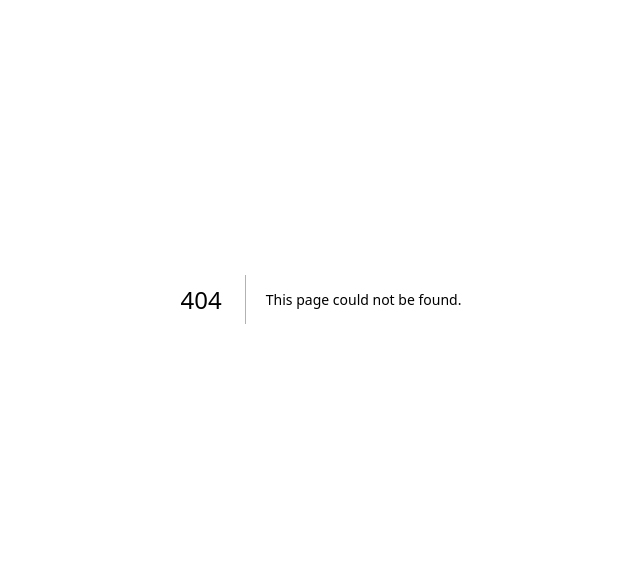
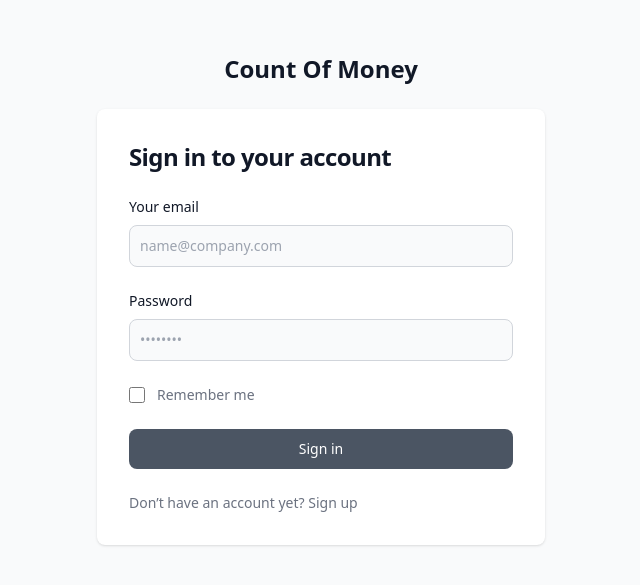
Before and after one commit to ThomasBasquin/Count-of-money, a Next.js app in the folder frontend/: page /login in a window 1280 px wide. Before the commit this address had no page. Shown: the part 101-686 px from the top of the page, without its empty margins (319-959 px from the left). Built offline with nearby package versions, Linux system fonts and the light colour scheme.

Commit message:
Update package.json and add login and register pages

```diff
--- a/frontend/package.json
+++ b/frontend/package.json
@@ -2,7 +2,7 @@
   "private": true,
   "scripts": {
     "build": "next build",
-    "dev": "next dev",
+    "dev": "next dev -p 3001",
     "start": "next start"
   },
   "dependencies": {
@@ -10,11 +10,13 @@
     "@splinetool/react-spline": "^2.2.6",
     "@splinetool/runtime": "^0.9.516",
     "autoprefixer": "^10.4.16",
+    "axios": "^1.6.2",
     "gsap": "^3.12.3",
     "next": "latest",
     "postcss": "^8.4.31",
     "react": "18.2.0",
     "react-dom": "18.2.0",
+    "sonner": "^1.2.4",
     "tailwindcss": "^3.3.5",
     "three": "^0.159.0"
   },
--- a/frontend/pages/index.js
+++ b/frontend/pages/index.js
@@ -49,7 +49,7 @@
           Hello, welcome to Count Of Money. This is a simple app that allows you to track your cryptocurrencies and have lot of statistics about them.
         </p>
         <div className='content mt-12'>
-          <button className='bg-black border-2 border-solid border-white rounded-lg text-white p-3'>Dashboard</button>
+          <button className='bg-black border-2 border-solid border-white rounded-lg text-white p-3 hover:bg-white hover:text-black hover:animate-bounce'>Dashboard</button>
         </div>
       </div>
 
--- /dev/null
+++ b/frontend/pages/login/index.js
@@ -0,0 +1,67 @@
+"use client"
+import { useState } from 'react';
+import axios from 'axios';
+
+const Login = () => {
+    const [email, setEmail] = useState('');
+    const [password, setPassword] = useState('');
+
+    const handleSubmit = async (e) => {
+        e.preventDefault();
+        try {
+            const response = await axios.post('http://localhost:3000/api/users/login', {
+                email,
+                password
+            });
+            console.log(response.data);
+            // Gérer la réponse ici, comme rediriger l'utilisateur ou afficher un message de succès
+        } catch (error) {
+            console.error('Erreur de connexion', error);
+            // Gérer les erreurs ici, comme afficher un message d'erreur
+        }
+    };
+
+    return (
+        <section className="bg-gray-50 dark:bg-gray-900 w-screen h-screen">
+            <div className="flex flex-col items-center justify-center px-6 py-8 mx-auto md:h-screen lg:py-0">
+                <a href="#" className="flex items-center mb-6 text-2xl font-semibold text-gray-900 dark:text-white">
+                    Count Of Money
+                </a>
+                <div className="w-full bg-white rounded-lg shadow dark:border md:mt-0 sm:max-w-md xl:p-0 dark:bg-gray-800 dark:border-gray-700">
+                    <div className="p-6 space-y-4 md:space-y-6 sm:p-8">
+                        <h1 className="text-xl font-bold leading-tight tracking-tight text-gray-900 md:text-2xl dark:text-white">
+                            Sign in to your account
+                        </h1>
+                        <form className="space-y-4 md:space-y-6" onSubmit={handleSubmit}>
+                            <div>
+                                <label htmlFor="email" className="block mb-2 text-sm font-medium text-gray-900 dark:text-white">Your email</label>
+                                <input type="email" name="email" id="email" className="bg-gray-50 border border-gray-300 text-gray-900 sm:text-sm rounded-lg focus:ring-primary-600 focus:border-primary-600 block w-full p-2.5 dark:bg-gray-700 dark:border-gray-600 dark:placeholder-gray-400 dark:text-white dark:focus:ring-blue-500 dark:focus:border-blue-500" placeholder="name@company.com" required="" value={email} onChange={(e) => setEmail(e.target.value)} />
+                            </div>
+                            <div>
+                                <label htmlFor="password" className="block mb-2 text-sm font-medium text-gray-900 dark:text-white">Password</label>
+                                <input type="password" name="password" id="password" placeholder="••••••••" className="bg-gray-50 border border-gray-300 text-gray-900 sm:text-sm rounded-lg focus:ring-primary-600 focus:border-primary-600 block w-full p-2.5 dark:bg-gray-700 dark:border-gray-600 dark:placeholder-gray-400 dark:text-white dark:focus:ring-blue-500 dark:focus:border-blue-500" required="" value={password} onChange={(e) => setPassword(e.target.value)} />
+                            </div>
+                            <div className="flex items-center justify-between">
+                                <div className="flex items-start">
+                                    <div className="flex items-center h-5">
+                                        <input id="remember" aria-describedby="remember" type="checkbox" className="w-4 h-4 border border-gray-300 rounded bg-gray-50 focus:ring-3 focus:ring-primary-300 dark:bg-gray-700 dark:border-gray-600 dark:focus:ring-primary-600 dark:ring-offset-gray-800" required="" />
+                                    </div>
+                                    <div className="ml-3 text-sm">
+                                        <label htmlFor="remember" className="text-gray-500 dark:text-gray-300">Remember me</label>
+                                    </div>
+                                </div>
+                                <a href="#" className="text-sm font-medium text-white hover:underline dark:text-primary-500">Forgot password?</a>
+                            </div>
+                            <button type="submit" className="w-full text-white bg-gray-600 hover:bg-gray-700 focus:ring-4 focus:outline-none focus:ring-gray-300 font-medium rounded-lg text-sm px-5 py-2.5 text-center dark:bg-gray-600 dark:hover:bg-gray-700 dark:focus:ring-gray-800">Sign in</button>
+                            <p className="text-sm font-light text-gray-500 dark:text-gray-400">
+                                Don’t have an account yet? <a href="/register" className="font-medium text-primary-600 hover:underline dark:text-primary-500">Sign up</a>
+                            </p>
+                        </form>
+                    </div>
+                </div>
+            </div>
+        </section>
+    );
+}
+
+export default Login;
--- /dev/null
+++ b/frontend/pages/register/index.js
@@ -0,0 +1,9 @@
+const Register = () => {
+    return (
+        <div>
+        <h1>Register</h1>
+        </div>
+    );
+    }
+
+export default Register;
```
